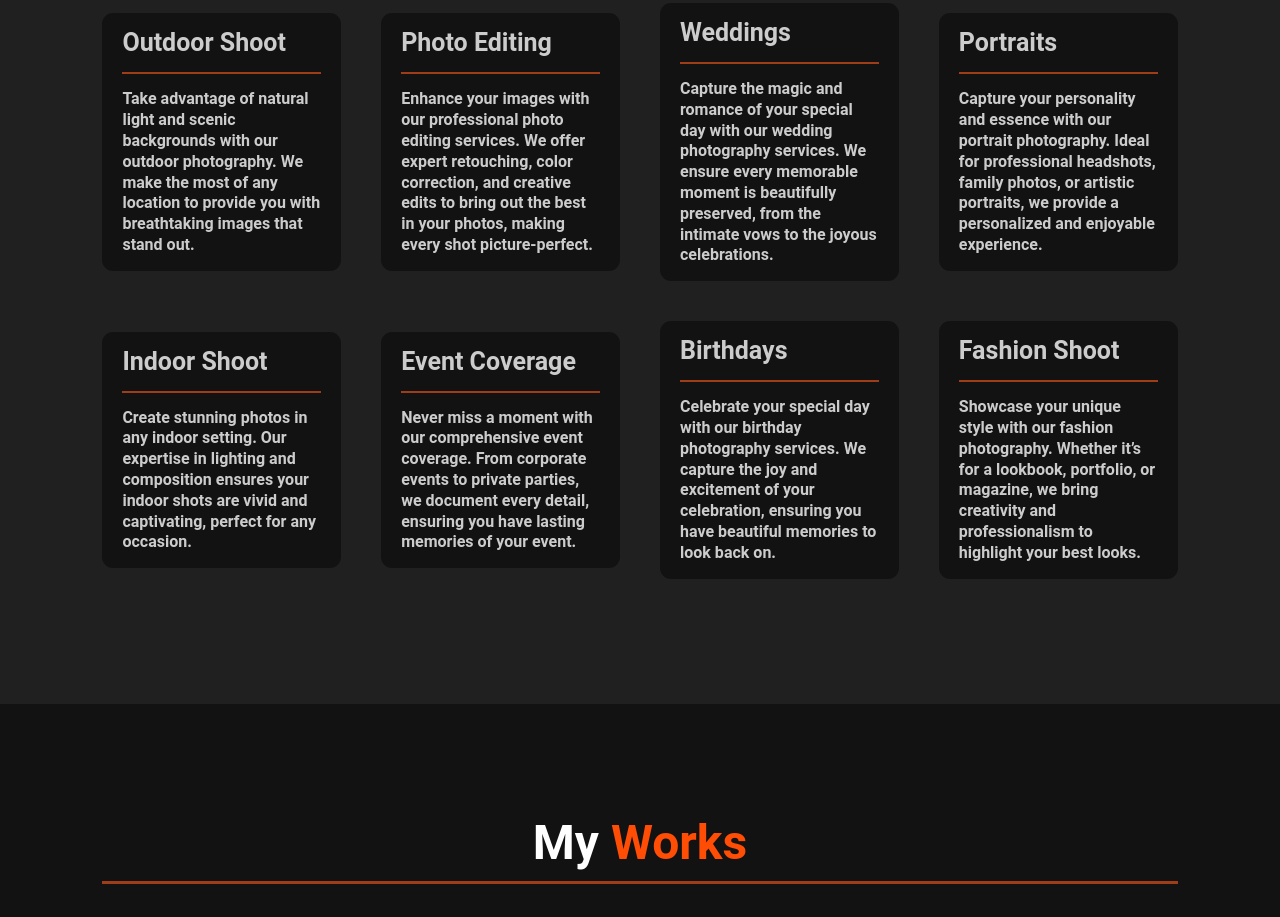
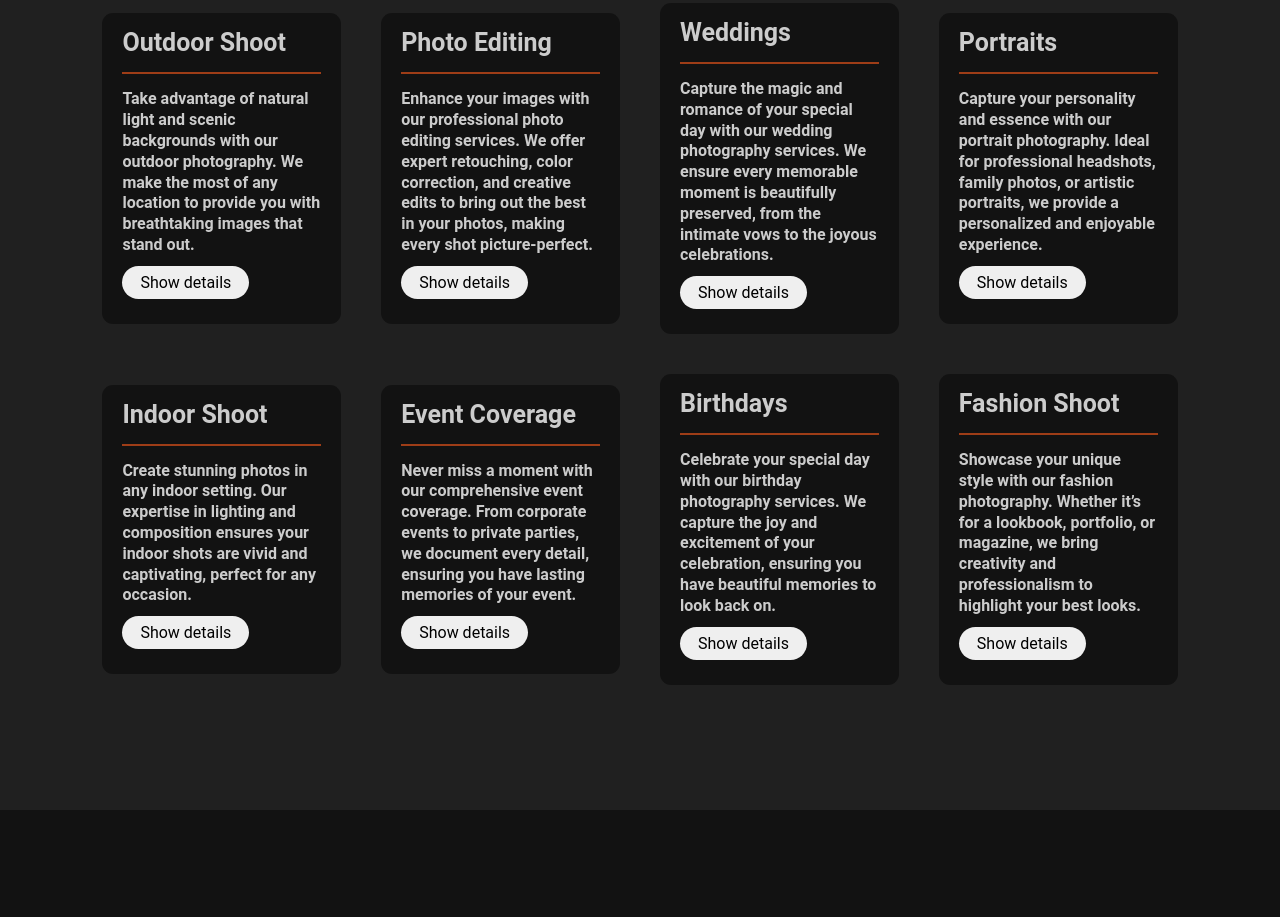
Before and after one commit to Ejay3402/NotionZ-Photography, a plain HTML site: page index.html in a window 1280 px wide. Shown: the part 1892-2809 px from the top of the page. Drawn offline with nearby package versions, Linux system fonts and the light colour scheme.

Commit message:
working on the service part now

```diff
--- a/js/main.js
+++ b/js/main.js
@@ -151,8 +151,8 @@ servicesText.forEach( i => {
         <div class="box boxid serviceBox">
           <h3>${i.serviceName}</h3>
           <p>${i.serviceContect}</p>
-          <div class="service-expend hidden" id="service-expend">
-
+          <div class="Show-details">
+            <button id="Show-details">Show details</button>
           </div>
         </div>
     `;
--- a/scss/components/_services.scss
+++ b/scss/components/_services.scss
@@ -33,6 +33,14 @@
                 font-size: f.rem(16);
                 line-height: 1.3;
             }
+            .Show-details {
+                margin: 10px auto;
+                button {
+                    @include ;
+                    padding: 7px 18px;
+                    border-radius: 22px;
+                }
+            }
         }
         .box:hover,
         .box:focus {
```
Also changed, not shown: dist/main.css, 1 other file.
